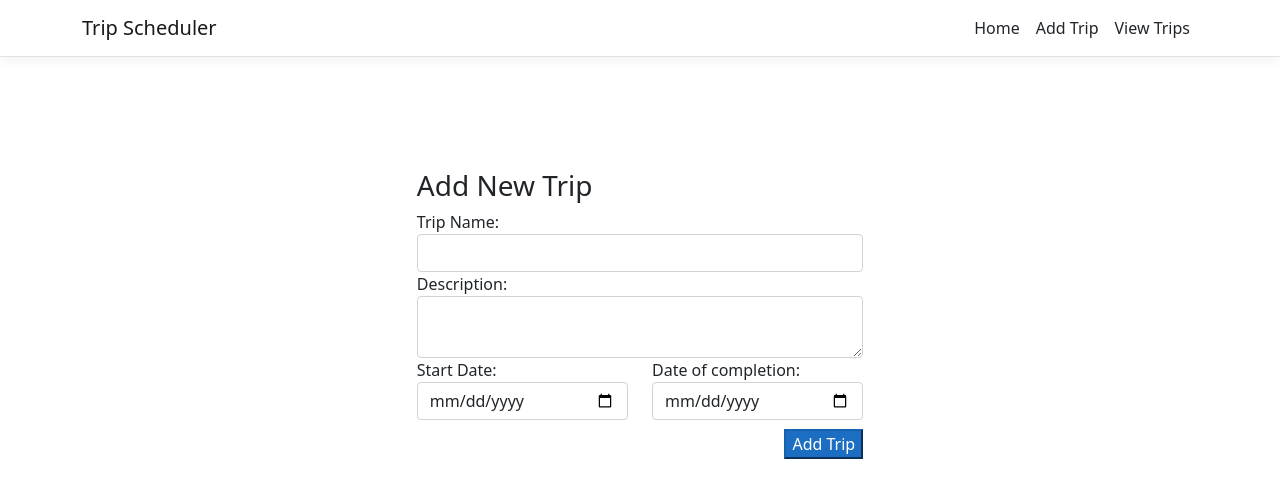
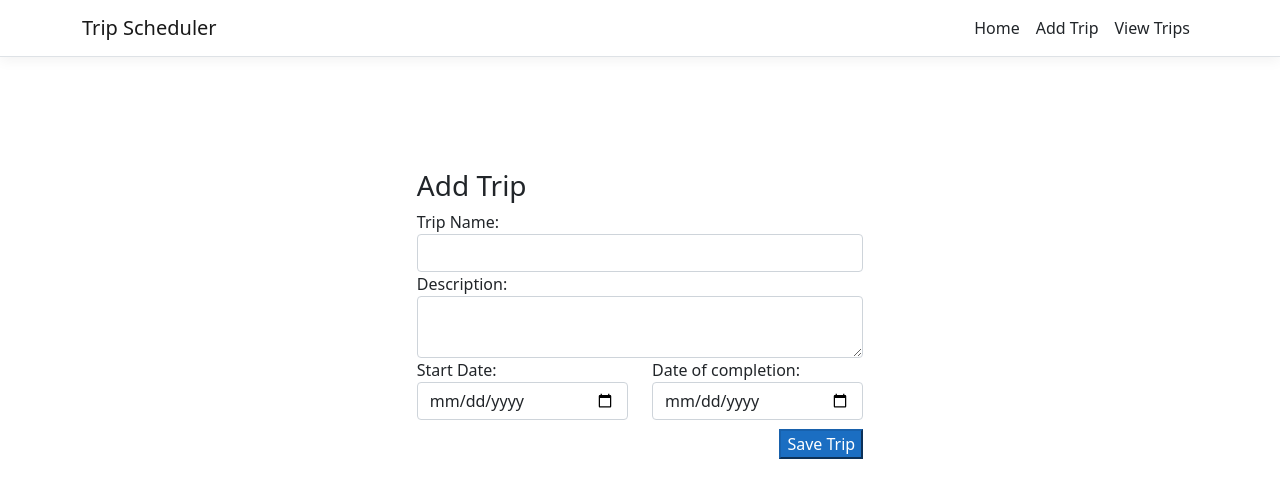
Before and after one commit to ericKristiansen/flight-sched, a React (Create React App) app in the folder ClientApp/: page /addtrip in a window 1280 px wide. Shown: the top 498 px of the page. Built offline with nearby package versions, Linux system fonts and the light colour scheme.

Commit message:
add trip refactored to TripForm Component - all trips lagging one render behind update trip...

```diff
--- a/ClientApp/src/components/Trip/AddTrip.jsx
+++ b/ClientApp/src/components/Trip/AddTrip.jsx
@@ -1,5 +1,6 @@
 import React, { Component } from 'react';
 import axios from 'axios';
+import { TripForm } from './TripForm';
 
 export class AddTrip extends Component {
     constructor(props) {
@@ -67,54 +68,15 @@ export class AddTrip extends Component {
 
 
     render() {
-        return (
-            <div className="trip-form" >
-                <h3>Add New Trip</h3>
-                <form onSubmit={this.onSubmit}>
-                    <div className="form-group">
-                        <label>Trip Name: </label>
-                        <input type="text"
-                        className="form-control"
-                        value={this.state.name}
-                        onChange={this.onChangeName} />
-                    </div>
-                    <div className="form-group">
-                        <label>Description: </label>
-                        <textarea type="text"
-                        className="form-control"
-                        value={this.state.description}
-                        onChange={this.onChangeDescription} />
-                    </div>
 
-                    <div className="row">
-                        <div className="col col-md-6 col-sm-6 col-xs-12">
-                            <div className="form-group">
-                                <label>Start Date: </label>
-                                <input type="date"
-                                className="form-control"
-                                value={this.state.dateStarted}
-                                onChange={this.onChangeDateStarted}
-                                />
-                            </div>
-                        </div>
+        let content = (
+            <TripForm title="Add Trip" history={this.props.history}/>
+        );
 
-                        <div className="col col-md-6 col-sm-6 col-xs-12">
-                            <div className="form-group">
-                                <label>Date of completion: </label>
-                                <input type="date"
-                                className="form-control"
-                                value={this.state.dateCompleted}
-                                onChange={this.onChangeDateCompleted} />
-                            </div>
-                        </div>
-                    </div>
-
-                    <div className="form-group submit-div">
-                        <input type="submit" variant="primary" value="Add Trip" className="btn-primary" />
-                    </div>
-                </form>
-
-            </div>
+    return (
+        <>
+            { content }
+        </>
         );
     }
 
--- a/ClientApp/src/components/Trip/TripForm.jsx
+++ b/ClientApp/src/components/Trip/TripForm.jsx
@@ -11,10 +11,10 @@ export class TripForm extends Component {
             activeTripId: sessionStorage.getItem("ACTIVE_ROW"),
             trip: {
                 id: -1,
-                name: "default",
-                description: "default",
-                dateStarted: "default",
-                dateCompleted: "default"
+                name: "",
+                description: "",
+                dateStarted: null,
+                dateCompleted: null
             },
             loading: true
         };
@@ -77,6 +77,7 @@ export class TripForm extends Component {
 
     onSubmit = (e) => {
         e.preventDefault();
+        const {history} = this.props;
 
         if (this.props.title === "Modify Trip") {
 
@@ -96,23 +97,27 @@ export class TripForm extends Component {
                     this.setState({ trip: res.data, loading: false });
                 });
 
-                this.props.history.push('/trips');
+                history.push('/trips');
         }
         else if (this.props.title === "Add Trip") {
 
+            console.log("Add Trip...");
+
             let tripObject = {
                 Id: Math.floor(Math.random() * 1000),
-                Name: this.state.name,
-                Description: this.state.description,
-                DateStarted: this.state.dateStarted,
-                DateCompleted: this.state.dateCompleted
+                Name: this.state.trip.name,
+                Description: this.state.trip.description,
+                DateStarted: this.state.trip.dateStarted,
+                DateCompleted: this.state.trip.dateCompleted
             }
+
+            console.log("tripObject: " + JSON.stringify(tripObject));
 
             axios.post("https://localhost:7269/api/Trips/AddTrip", tripObject)
                 .then(res => {
-                    this.props.history.push('/trips');
+                    console.log(res.data);
+                    history.push('/trips');
                 });
-
         }
 
     }
@@ -121,25 +126,14 @@ export class TripForm extends Component {
      * Get a date format that makes sense for the date picker.
      */
     convertDate = (dateString) => {
-        // new Date() will default to 1963 passed a null argument. The date picker will default
-        // to today passed a null defaultValue, which is more useful. => returning null for that reason
-        if (dateString === null)
-        {
-            return null;
-        }
-        let date = new Date(dateString);
-        let day = ("0" + date.getDate()).slice(-2);
-        let month = ("0" + (date.getMonth() + 1)).slice(-2);
-        let result = date.getFullYear()+"-"+(month)+"-"+(day) ;
-        console.log("date: ", result);
-        return result;
+        if (dateString === null) { return null; }
+        return new Date(dateString).toISOString().slice(0,10);
     }
 
 
     render() {
-        let content = this.state.loading ? (
-            <p><em>Loading...</em></p>
-        ) : (
+
+        let content = (
             <div className="trip-form" >
                 <h3>{this.props.title}</h3>
                 <form onSubmit={this.onSubmit}>
@@ -194,6 +188,6 @@ export class TripForm extends Component {
                 {content}
             </>
         );
+        }
 
-    }
 }
--- a/ClientApp/src/components/Trip/Trips.jsx
+++ b/ClientApp/src/components/Trip/Trips.jsx
@@ -59,9 +59,7 @@ export class Trips extends Component
 
 
     componentDidMount(){
-        console.log("calling populate...");
         this.populateTripsData();
-        console.log("...done w/ populate");
     }
 
     populateTripsData(){
```
Also changed, not shown: 1 other file (tests, documents, lock files or other folders).
